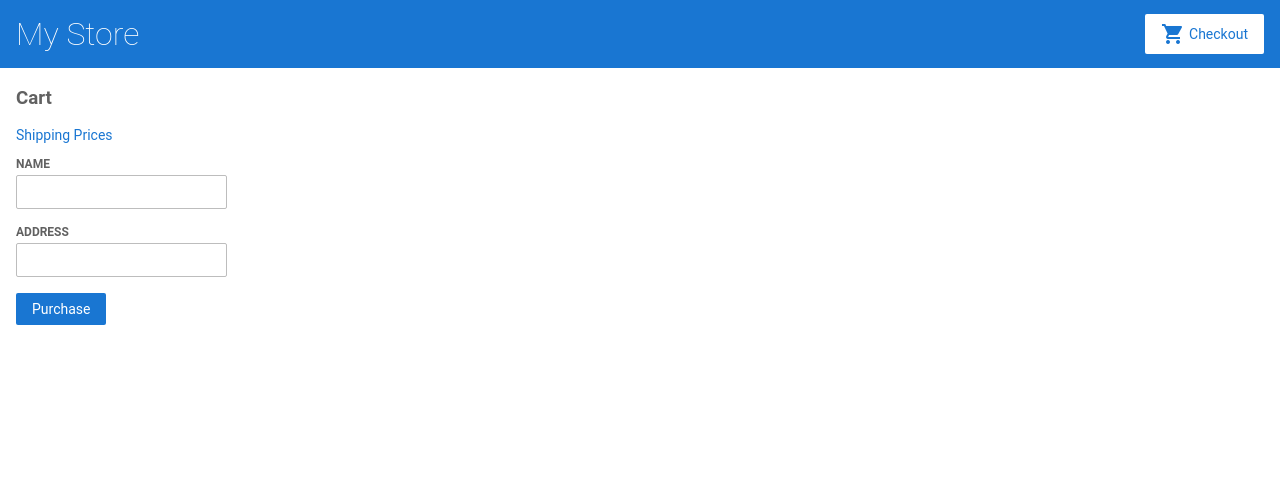
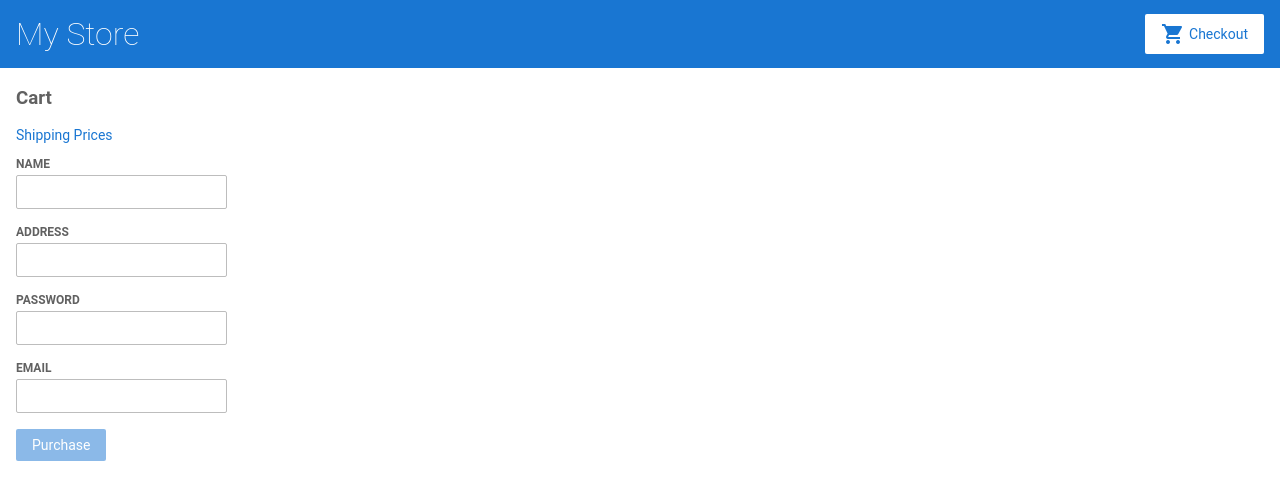
Before and after one commit to Patrita63/angular-y6sjlp, an Angular app: page /cart in a window 1280 px wide. Shown: the top 500 px of the page. Built offline with nearby package versions, Linux system fonts and the light colour scheme.

Commit message:
<button class="btn btn-primary" type="submit" [disabled]="!checkoutForm.valid">Purchase</button>

```diff
--- a/src/app/cart/cart.component.html
+++ b/src/app/cart/cart.component.html
@@ -24,5 +24,17 @@
     </label>
     <input id="address" type="text" formControlName="address">
   </div>
-  <button class="button" type="submit">Purchase</button>
+  <div>
+    <label for="password">
+      Password
+    </label>
+    <input id="password" type="password" formControlName="password">
+  </div>
+  <div>
+    <label for="email">
+      Email
+    </label>
+    <input id="email" type="text" formControlName="email">
+  </div>
+  <button class="btn btn-primary" type="submit" [disabled]="!checkoutForm.valid">Purchase</button>
 </form>
--- a/src/app/cart/cart.component.ts
+++ b/src/app/cart/cart.component.ts
@@ -1,5 +1,5 @@
 import { Component, OnInit } from '@angular/core';
-import { FormBuilder } from '@angular/forms';
+import { FormBuilder, Validators } from '@angular/forms';
 import { CartService } from '../cart.service';
 
 @Component({
@@ -10,9 +10,12 @@ import { CartService } from '../cart.service';
 export class CartComponent implements OnInit {
   items = this.cartService.getItems();
 
+  // PATRIZIO
   checkoutForm = this.formBuilder.group({
-    name: '',
-    address: ''
+    name: [null, Validators.required],
+    address: [null, Validators.required],
+    password: [null, Validators.required],
+    email: [null, [Validators.required, Validators.email]]
   });
 
   constructor(
@@ -21,6 +24,7 @@ export class CartComponent implements OnInit {
     ) { }
 
   onSubmit(): void {
+
     // Process checkout data here
     this.items = this.cartService.clearCart();
     console.warn('Your order has been submitted', this.checkoutForm.value);
@@ -28,6 +32,7 @@ export class CartComponent implements OnInit {
   }
 
   ngOnInit(): void {
+
   }
 
 }
```
Also changed, not shown: 3 other files (tests, documents, lock files or other folders).
